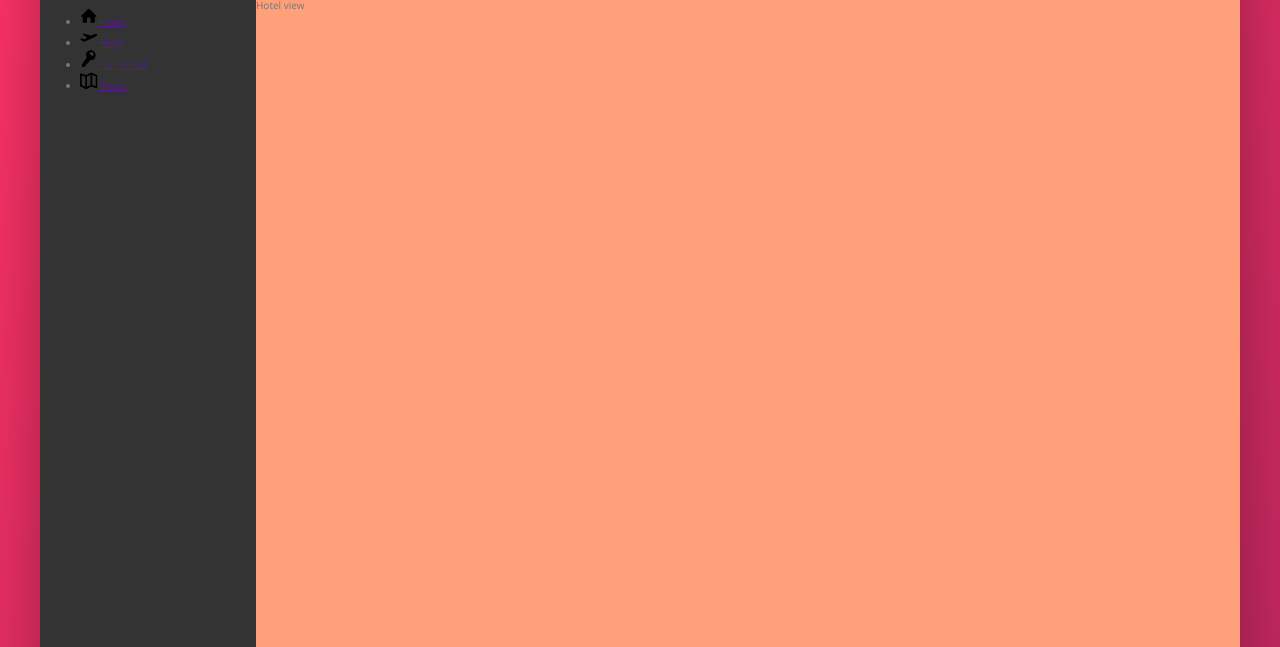
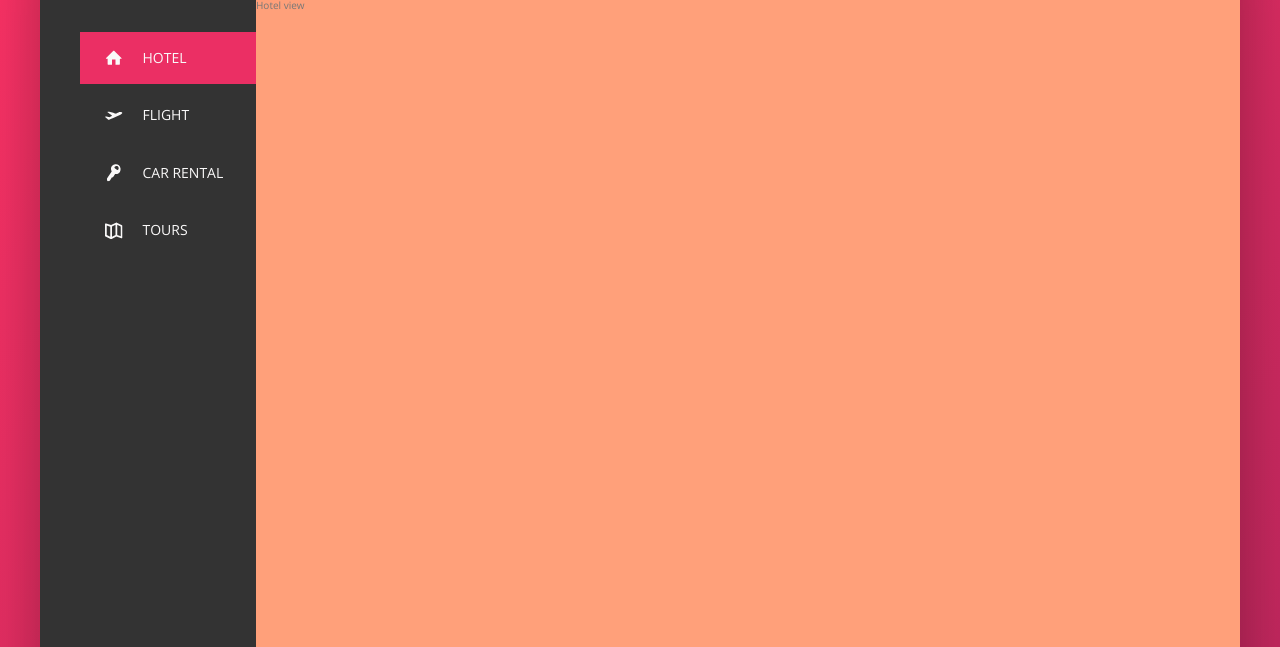
Before and after one commit to Elvira-D/Trillo-project, a website: page index.html in a window 1280 px wide. Shown: the part 153-800 px from the top of the page. Drawn offline with nearby package versions, Linux system fonts and the light colour scheme.

Commit message:
Completed the Navigation section

```diff
--- a/index.html
+++ b/index.html
@@ -51,7 +51,7 @@
         <div class="content">
             <nav class="sidebar">
                 <ul class="side-nav">
-                    <li class="side-nav__item">
+                    <li class="side-nav__item side-nav__item--active">
                         <a href="" class="side-nav__link">
                             <svg class="side-nav__icon">
                                 <use xlink:href="img/sprite.svg#icon-home"></use>
--- a/sass/_components.scss
+++ b/sass/_components.scss
@@ -123,18 +123,65 @@
 
 //SIDE NAVIGATION
 .side-nav {
+    font-size: 1.4rem;
+    list-style: none;
+    margin-top: 3.5rem;
 
     &__item {
+        position: relative;
+
+        &:not(:last-child) {
+            margin-bottom: .5rem;
+        }
+    }
+
+    &__item::before {
+        content: "";
+        position: absolute;
+        top: 0;
+        left: 0;
+        height: 100%;
+        width: 3px;
+        background-color: var(--color-primary);
+        transform: scaleY(0);
+        transition: transform .2s,
+                    width .4s cubic-bezier(1,0,0,1) .2s;
+                    background-color: .1s;
+
 
     }
 
-    &__link {
+    &__item:hover::before,
+    &__item--active::before {
+        transform: scaleY(1);
+        width: 100%;
+    }
+
+    &__item:active::before {
+        background-color: var(--color-primary-light);
+    }
+
+
+    &__link:link,
+    &__link:visited {
+        color: var(--color-grey-light-1);
+        text-decoration: none;
+        text-transform: uppercase;
+        display: block;
+        padding: 1.5rem 2.5rem;
+        position: relative;
+        z-index: 10;
+
+        display: flex;
+        align-items: center;
 
     }
 
     &__icon {
         width: 1.75rem;
         height: 1.75rem;
+        margin-right: 2rem;
+        fill: currentColor;
     }
 }
 
```
Also changed, not shown: css/style.css.
